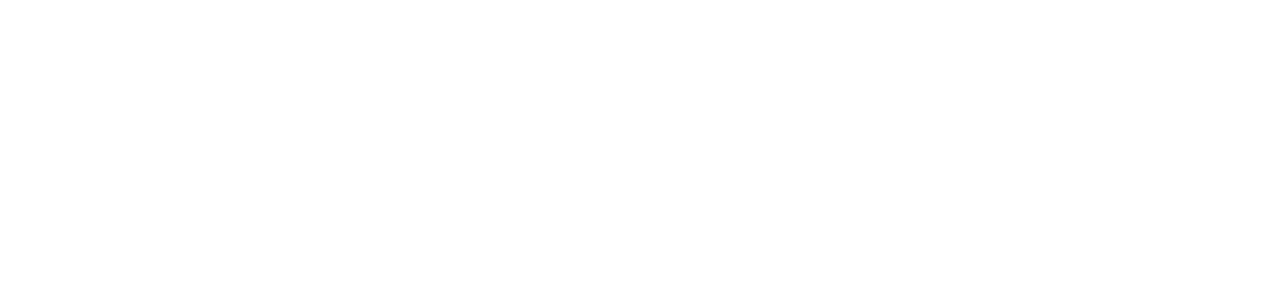
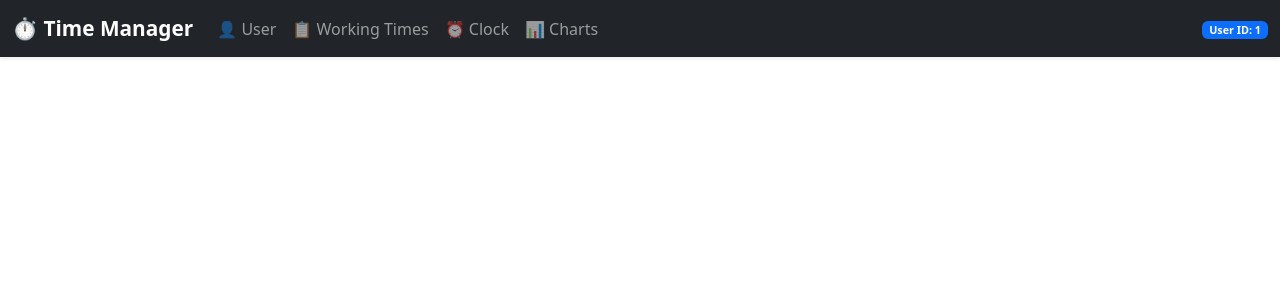
Before and after one commit to AGONGBONONTobi/TIME_MANAGER_THJ, a Vue app in the folder frontend/: page / in a window 1280 px wide. Before the commit this address had no page. Shown: the top 300 px of the page. Built offline with nearby package versions, Linux system fonts and the light colour scheme.

Commit message:
feat: working navbar

```diff
--- a/frontend/src/App.vue
+++ b/frontend/src/App.vue
@@ -58,7 +58,7 @@ export default {
             <li class="nav-item">
               <router-link
                 class="nav-link"
-                :to="{ name: 'clockManager', params: { userID: currentUserId } }"
+                :to="{ name: 'clock', params: { userID: currentUserId } }"
               >
                 ⏰ Clock
               </router-link>
--- a/frontend/src/router/index.js
+++ b/frontend/src/router/index.js
@@ -12,25 +12,25 @@ const routes = [
     props: true
   },
   {
-    path: '/workingTime/:userid',
+    path: '/workingTime/:userID',
     name: 'workingTimeCreate',
     component: WorkingTime,
     props: true
   },
   {
-    path: '/workingTime/:userid/:workingtimeid',
+    path: '/workingTime/:userID/:workingTimeID',
     name: 'workingTimeEdit',
     component: WorkingTime,
     props: true
   },
   {
-    path: '/clock/:userid',
+    path: '/clock/:userID',
     name: 'clock',
     component: ClockManager,
     props: true
   },
   {
-    path: '/chartManager/:userid',
+    path: '/chartManager/:userID',
     name: 'chartManager',
     component: ChartManager,
     props: true
@@ -38,8 +38,7 @@ const routes = [
   {
     path: '/user',
     name: 'user',
-    component: User,
-    props: true
+    component: User
   }
 ]
 
```
